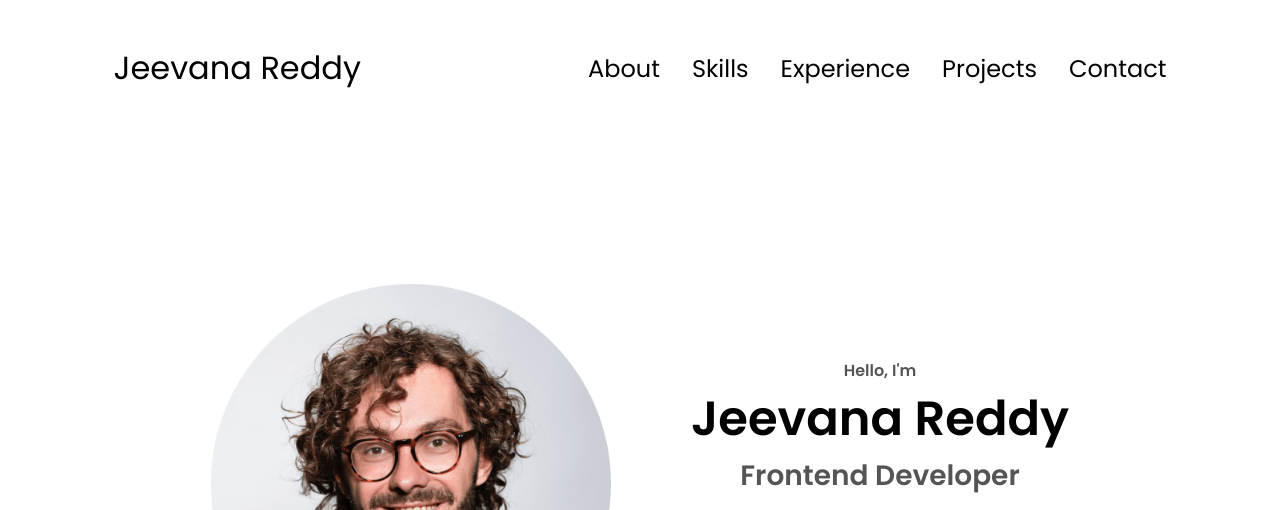
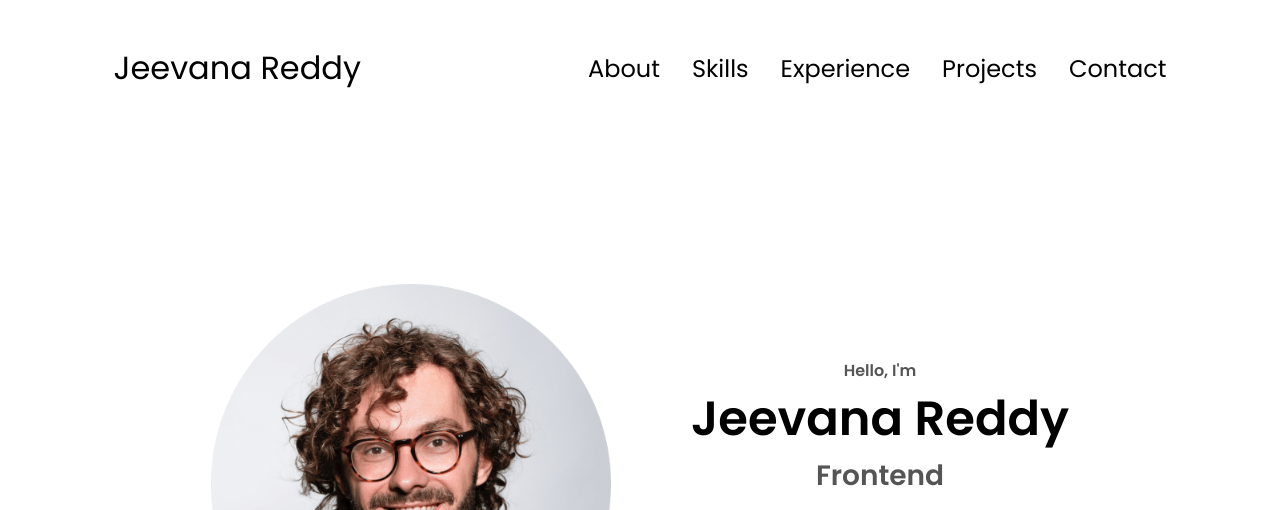
Before and after one commit to jeevana05/portfolio, a plain HTML site: page index.html in a window 1280 px wide. Shown: the top 510 px of the page. Drawn offline with Linux system fonts and the light colour scheme; a script that the page names is missing.

Commit message:
Update index.html

```diff
--- a/index.html
+++ b/index.html
@@ -45,7 +45,7 @@
       <div class="section__text">
         <p class="section__text__p1">Hello, I'm</p>
         <h1 class="title">Jeevana Reddy</h1>
-        <p class="section__text__p2">Frontend Developer</p>
+        <p class="section__text__p2">Frontend </p>
         <div class="btn-container">
           <button
             class="btn btn-color-2"
```
